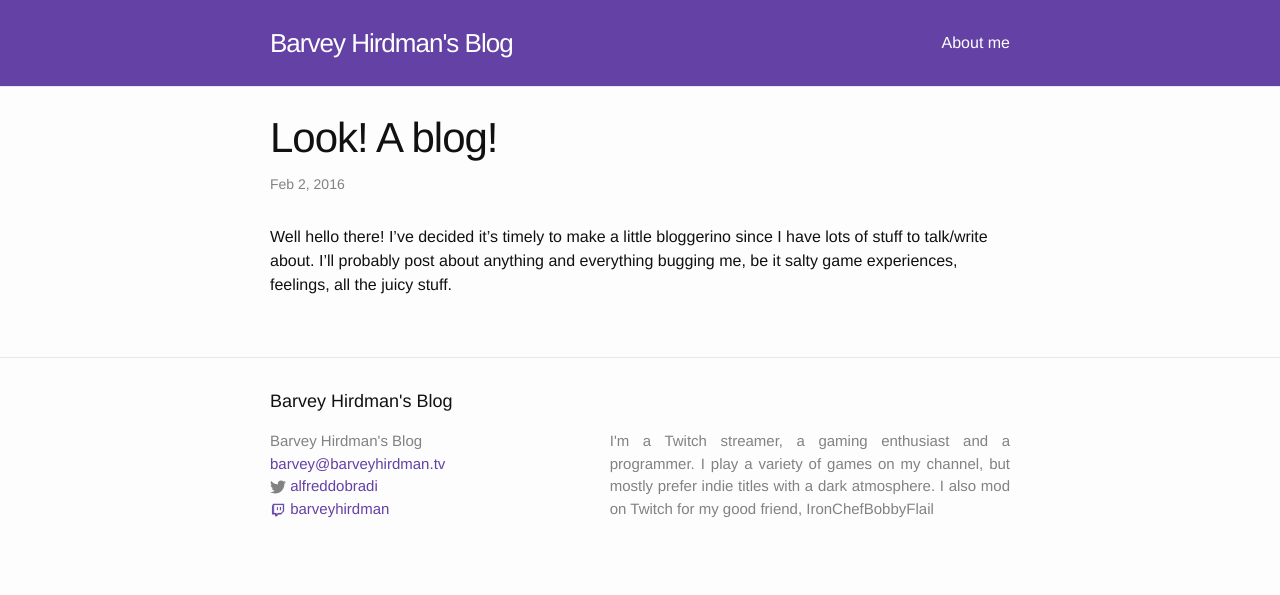
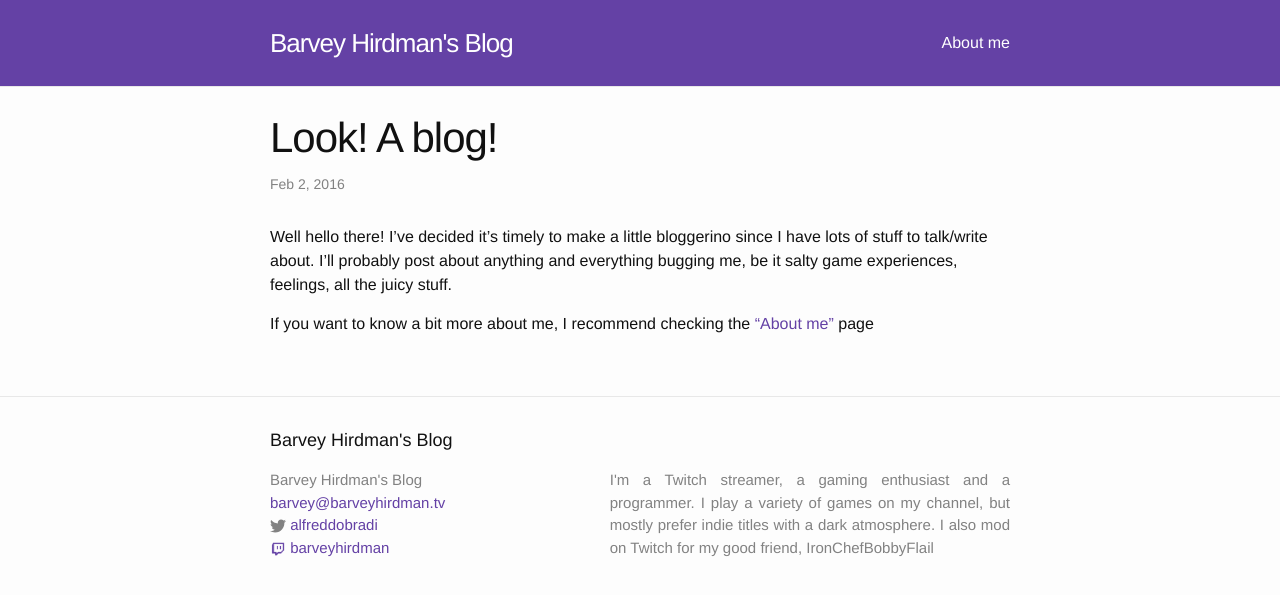
Before and after one commit to AlfredDobradi/blog.barveyhirdman.tv, a Jekyll site: the page built from _posts/2016-02-02-look-a-blog.markdown, in a window 1280 px wide. Shown: the top 595 px of the page. Built offline with Jekyll 4.4.1, drawn with Linux system fonts in a browser that asks for light colours; Markdown is read by kramdown in place of the engine named in the settings; comment, search, counter and statistics services are not loaded.

Commit message:
edit post

```diff
--- a/_posts/2016-02-02-look-a-blog.markdown
+++ b/_posts/2016-02-02-look-a-blog.markdown
@@ -7,3 +7,5 @@ categories: news
 Well hello there! I've decided it's timely to make a little bloggerino since I
 have lots of stuff to talk/write about. I'll probably post about anything and everything
 bugging me, be it salty game experiences, feelings, all the juicy stuff.
+
+If you want to know a bit more about me, I recommend checking the ["About me"](/about-me) page
```
